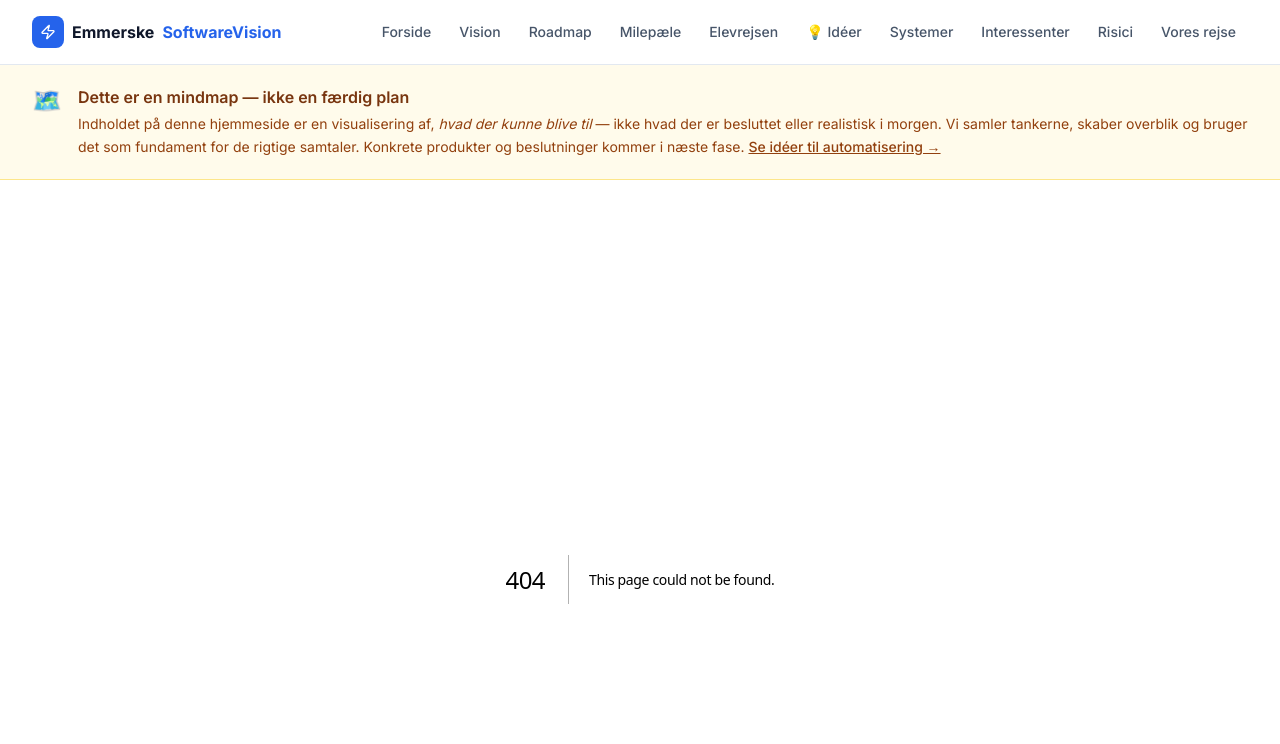
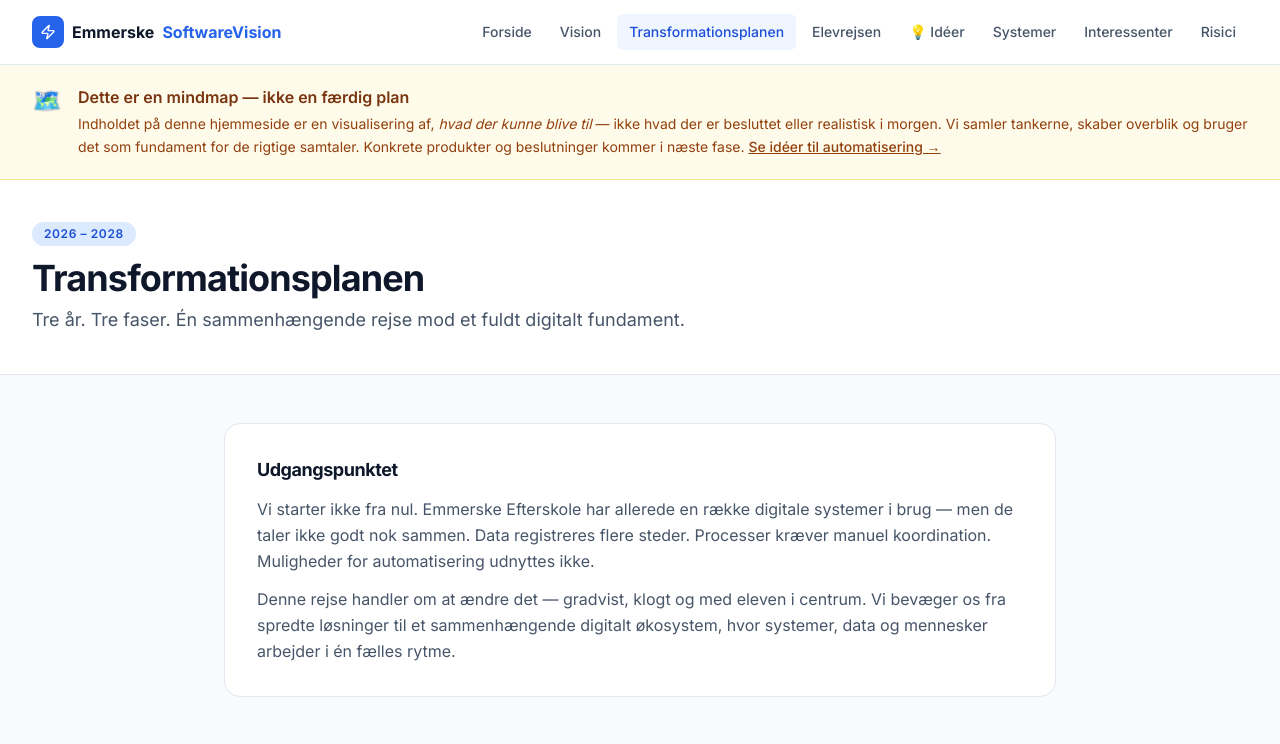
Before and after one commit to qvisty/EmmerskeSoftwareVision, a Next.js app: page /EmmerskeSoftwareVision/planen in a window 1280 px wide. Before the commit this address had no page. Shown: the top 744 px of the page. Built offline with nearby package versions, Linux system fonts and the light colour scheme.

Commit message:
Merge roadmap/milepale/fremdrift into single Transformationsplanen page

```diff
--- a/src/app/fremdrift/page.tsx
+++ /dev/null
@@ -1,96 +0,0 @@
-import PageHeader from '@/components/layout/PageHeader';
-import { phases } from '@/data/phases';
-import { cn } from '@/lib/utils';
-
-export const metadata = {
-  title: 'Vores rejse | Emmerske SoftwareVision',
-};
-
-const phaseColors = {
-  blue: { light: 'bg-blue-50 border-blue-200', text: 'text-blue-700', dot: 'bg-blue-500' },
-  violet: { light: 'bg-violet-50 border-violet-200', text: 'text-violet-700', dot: 'bg-violet-500' },
-  emerald: { light: 'bg-emerald-50 border-emerald-200', text: 'text-emerald-700', dot: 'bg-emerald-500' },
-};
-
-export default function FremdriftPage() {
-  return (
-    <>
-      <PageHeader
-        title="Vores rejse"
-        subtitle="En beskrivelse af den vej vi forestiller os at gå — trin for trin over tre år"
-        badge="Rejsebeskrivelse"
-        badgeColor="blue"
-      />
-
-      <div className="mx-auto max-w-3xl px-4 py-12 sm:px-6 lg:px-8">
-
-        <div className="mb-10 rounded-2xl border border-slate-200 bg-white p-6 sm:p-8">
-          <h2 className="text-lg font-bold text-slate-900 mb-3">Udgangspunktet</h2>
-          <p className="text-slate-600 leading-relaxed">
-            Vi starter ikke fra nul. Emmerske Efterskole har allerede en række digitale systemer
-            i brug — men de taler ikke godt nok sammen. Data registreres flere steder.
-            Processer kræver manuel koordination. Muligheder for automatisering udnyttes ikke.
-          </p>
-          <p className="mt-3 text-slate-600 leading-relaxed">
-            Denne rejse handler om at ændre det — gradvist, klogt og med eleven i centrum.
-          </p>
-        </div>
-
-        {/* Phase timeline */}
-        <div className="relative">
-          {/* Vertical line */}
-          <div className="absolute left-5 top-0 bottom-0 w-0.5 bg-slate-200" />
-
-          <div className="space-y-8">
-            {phases.map((phase) => {
-              const colors = phaseColors[phase.color];
-              return (
-                <div key={phase.id} className="relative flex gap-6">
-                  {/* Dot */}
-                  <div className={cn('relative z-10 mt-1 h-10 w-10 shrink-0 rounded-full flex items-center justify-center text-white font-bold text-sm', colors.dot)}>
-                    {phase.year}
-                  </div>
-
-                  <div className={cn('flex-1 rounded-xl border p-5', colors.light)}>
-                    <div className="flex flex-wrap items-center justify-between gap-2 mb-2">
-                      <h3 className={cn('font-bold text-lg', colors.text)}>{phase.title}</h3>
-                      <span className="text-xs text-slate-400">
-                        {phase.startDate.slice(0, 4)}–{phase.endDate.slice(0, 4)}
-                      </span>
-                    </div>
-                    <p className="text-sm text-slate-600 leading-relaxed mb-4">{phase.description}</p>
-
-                    <h4 className="text-xs font-semibold text-slate-500 uppercase tracking-wide mb-2">Hvad vi vil opnå</h4>
-                    <ul className="space-y-1">
-                      {phase.goals.map((goal, i) => (
-                        <li key={i} className="flex items-start gap-2 text-sm text-slate-600">
-                          <span className={cn('mt-1.5 h-1.5 w-1.5 shrink-0 rounded-full', colors.dot)} />
-                          {goal}
-                        </li>
-                      ))}
-                    </ul>
-                  </div>
-                </div>
-              );
-            })}
-
-            {/* End state */}
-            <div className="relative flex gap-6">
-              <div className="relative z-10 mt-1 h-10 w-10 shrink-0 rounded-full flex items-center justify-center bg-slate-800 text-white text-lg">
-                🎯
-              </div>
-              <div className="flex-1 rounded-xl border border-slate-200 bg-white p-5">
-                <h3 className="font-bold text-lg text-slate-900 mb-2">Målet: Fuld digital integration</h3>
-                <p className="text-sm text-slate-600 leading-relaxed">
-                  En efterskole, hvor alle systemer arbejder sammen. Eleven oplever en smidig,
-                  sammenhængende rejse. Personalet bruger tid på det, der betyder noget.
-                  Data bruges intelligentst — og skolen kan dele sin model med resten af sektoren.
-                </p>
-              </div>
-            </div>
-          </div>
-        </div>
-      </div>
-    </>
-  );
-}
--- a/src/app/milepale/page.tsx
+++ /dev/null
@@ -1,51 +0,0 @@
-import PageHeader from '@/components/layout/PageHeader';
-import MilestoneCard from '@/components/milestones/MilestoneCard';
-import { milestones } from '@/data/milestones';
-import { phases } from '@/data/phases';
-
-export const metadata = {
-  title: 'Milepæle | Emmerske SoftwareVision',
-};
-
-export default function MilestonesPage() {
-  return (
-    <>
-      <PageHeader
-        title="Milepæle"
-        subtitle="Planlagte milepæle og leverancer fordelt på projektets tre faser"
-        badge={`${milestones.length} milepæle i alt`}
-        badgeColor="blue"
-      />
-
-      <div className="mx-auto max-w-7xl px-4 py-12 sm:px-6 lg:px-8">
-        {phases.map((phase) => {
-          const phaseMilestones = milestones.filter((m) => m.phaseId === phase.id);
-          const phaseColorClass: Record<string, string> = {
-            blue: 'text-blue-700',
-            violet: 'text-violet-700',
-            emerald: 'text-emerald-700',
-          };
-
-          return (
-            <div key={phase.id} className="mb-12">
-              <div className="mb-6">
-                <h2 className={`text-xl font-bold ${phaseColorClass[phase.color]}`}>
-                  År {phase.year}: {phase.title}
-                </h2>
-                <p className="text-sm text-slate-500 mt-0.5">
-                  {phase.startDate.slice(0, 4)}–{phase.endDate.slice(0, 4)} · {phaseMilestones.length} milepæle
-                </p>
-              </div>
-
-              <div className="grid gap-4 sm:grid-cols-2 lg:grid-cols-3">
-                {phaseMilestones.map((milestone) => (
-                  <MilestoneCard key={milestone.id} milestone={milestone} />
-                ))}
-              </div>
-            </div>
-          );
-        })}
-      </div>
-    </>
-  );
-}
--- /dev/null
+++ b/src/app/planen/page.tsx
@@ -0,0 +1,61 @@
+import PageHeader from '@/components/layout/PageHeader';
+import PhaseCard from '@/components/roadmap/PhaseCard';
+import { phases } from '@/data/phases';
+
+export const metadata = {
+  title: 'Transformationsplanen | Emmerske SoftwareVision',
+};
+
+export default function PlanenPage() {
+  return (
+    <>
+      <PageHeader
+        title="Transformationsplanen"
+        subtitle="Tre år. Tre faser. Én sammenhængende rejse mod et fuldt digitalt fundament."
+        badge="2026 – 2028"
+        badgeColor="blue"
+      />
+
+      <div className="mx-auto max-w-4xl px-4 py-12 sm:px-6 lg:px-8">
+
+        {/* Udgangspunktet */}
+        <div className="mb-12 rounded-2xl border border-slate-200 bg-white p-6 sm:p-8">
+          <h2 className="text-lg font-bold text-slate-900 mb-3">Udgangspunktet</h2>
+          <p className="text-slate-600 leading-relaxed">
+            Vi starter ikke fra nul. Emmerske Efterskole har allerede en række digitale systemer
+            i brug — men de taler ikke godt nok sammen. Data registreres flere steder.
+            Processer kræver manuel koordination. Muligheder for automatisering udnyttes ikke.
+          </p>
+          <p className="mt-3 text-slate-600 leading-relaxed">
+            Denne rejse handler om at ændre det — gradvist, klogt og med eleven i centrum.
+            Vi bevæger os fra spredte løsninger til et sammenhængende digitalt økosystem,
+            hvor systemer, data og mennesker arbejder i én fælles rytme.
+          </p>
+        </div>
+
+        {/* Fase-kort */}
+        <div className="flex flex-col gap-8">
+          {phases.map((phase) => (
+            <PhaseCard key={phase.id} phase={phase} />
+          ))}
+        </div>
+
+        {/* Slutmål */}
+        <div className="mt-12 flex gap-6">
+          <div className="relative z-10 mt-1 h-12 w-12 shrink-0 rounded-full flex items-center justify-center bg-slate-800 text-white text-xl">
+            🎯
+          </div>
+          <div className="flex-1 rounded-2xl border border-slate-200 bg-white p-6">
+            <h3 className="font-bold text-lg text-slate-900 mb-2">Målet: Fuld digital integration</h3>
+            <p className="text-sm text-slate-600 leading-relaxed">
+              En efterskole, hvor alle systemer arbejder sammen. Eleven oplever en smidig,
+              sammenhængende rejse. Personalet bruger tid på det, der betyder noget.
+              Data bruges intelligentst — og skolen kan dele sin model med resten af sektoren.
+            </p>
+          </div>
+        </div>
+
+      </div>
+    </>
+  );
+}
--- a/src/app/roadmap/page.tsx
+++ /dev/null
@@ -1,26 +0,0 @@
-import PageHeader from '@/components/layout/PageHeader';
-import PhaseCard from '@/components/roadmap/PhaseCard';
-import { phases } from '@/data/phases';
-
-export const metadata = {
-  title: 'Roadmap | Emmerske SoftwareVision',
-};
-
-export default function RoadmapPage() {
-  return (
-    <>
-      <PageHeader
-        title="3-årig Roadmap"
-        subtitle="Tre faser der gradvist bygger det digitale fundament op mod fuld automatisering"
-        badge="2026 – 2028"
-      />
-      <div className="mx-auto max-w-7xl px-4 py-12 sm:px-6 lg:px-8">
-        <div className="flex flex-col gap-8">
-          {phases.map((phase) => (
-            <PhaseCard key={phase.id} phase={phase} />
-          ))}
-        </div>
-      </div>
-    </>
-  );
-}
--- a/src/components/home/TimelineOverview.tsx
+++ b/src/components/home/TimelineOverview.tsx
@@ -40,7 +40,7 @@ export default function TimelineOverview() {
             return (
               <Link
                 key={phase.id}
-                href="/roadmap"
+                href="/planen"
                 className={cn(
                   'group relative rounded-xl border p-6 transition-all hover:shadow-md',
                   colors.light
--- a/src/components/layout/Navbar.tsx
+++ b/src/components/layout/Navbar.tsx
@@ -9,14 +9,12 @@ import { cn } from '@/lib/utils';
 const navLinks = [
   { href: '/', label: 'Forside' },
   { href: '/vision', label: 'Vision' },
-  { href: '/roadmap', label: 'Roadmap' },
-  { href: '/milepale', label: 'Milepæle' },
+  { href: '/planen', label: 'Transformationsplanen' },
   { href: '/elevrejsen', label: 'Elevrejsen' },
   { href: '/ideer', label: '💡 Idéer' },
   { href: '/systemer', label: 'Systemer' },
   { href: '/interessenter', label: 'Interessenter' },
   { href: '/risici', label: 'Risici' },
-  { href: '/fremdrift', label: 'Vores rejse' },
 ];
 
 export default function Navbar() {
```
